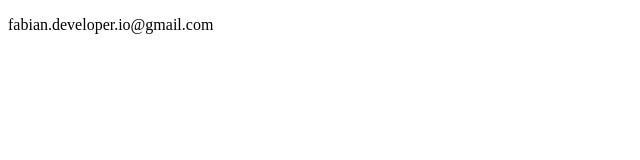
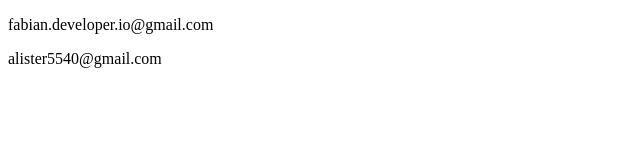
Before and after one commit to chuckn0rrys/codellege, a plain HTML site: page index.html in a window 1280 px wide. Shown: the whole page, without its empty margins (0-640 px from the left). Drawn offline with Linux system fonts and the light colour scheme.

Commit message:
este es un commit de jose

```diff
--- a/index.html
+++ b/index.html
@@ -9,6 +9,7 @@
 <body>
 
     <p>fabian.developer.io@gmail.com</p>
+    <p>alister5540@gmail.com</p>
 
 </body>
 </html>
```
